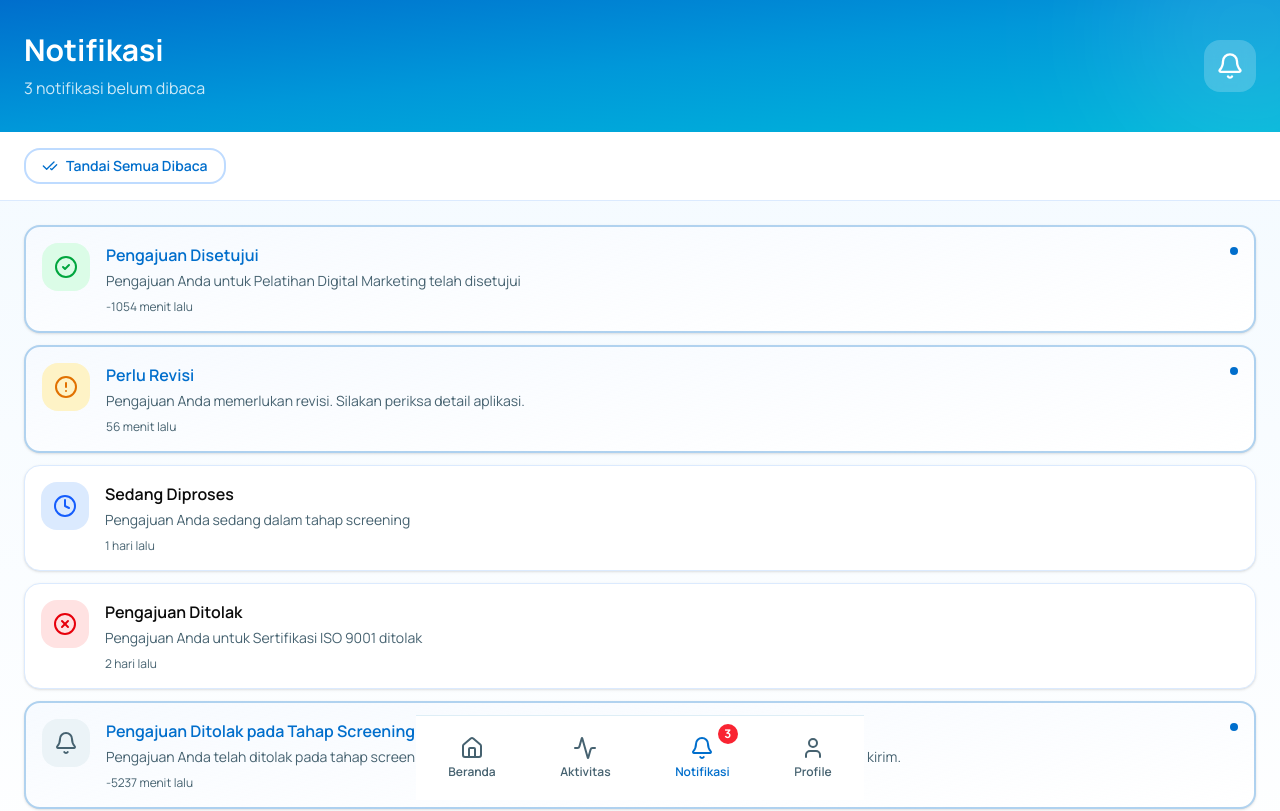
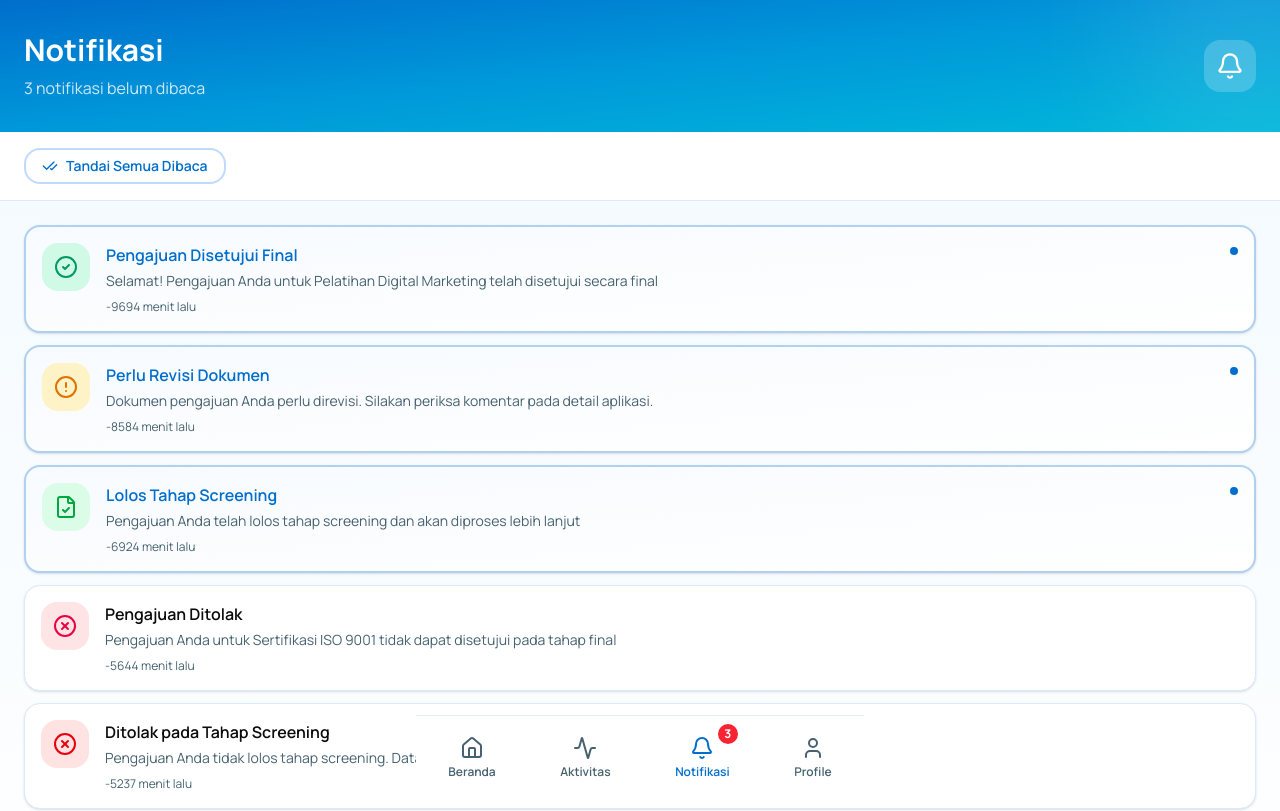
Before and after one commit to MuhammadMiftaa/UMKMGo-PWA, a React (Vite) app: page /notifications in a window 1280 px wide. Shown: the top 811 px of the page. Built offline with nearby package versions, Linux system fonts and the light colour scheme; sample sign-in values are in the browser's storage; the HTML template or start-up script is replaced by a standard one.

Commit message:
feat: Update notifications with new types and messages, add icons for better UX

```diff
--- a/src/pages/NotificationsScreen.tsx
+++ b/src/pages/NotificationsScreen.tsx
@@ -10,6 +10,8 @@
   XCircle,
   Bell,
   CheckCheck,
+  Send,
+  FileCheck,
 } from "lucide-react";
 import BottomNavigation from "../components/BottomNavigation";
 
@@ -28,51 +30,63 @@
   const [notifications, setNotifications] = useState<Notification[]>([
     {
       id: 1,
-      type: "approved",
-      title: "Pengajuan Disetujui",
+      type: "final_approved",
+      title: "Pengajuan Disetujui Final",
       message:
-        "Pengajuan Anda untuk Pelatihan Digital Marketing telah disetujui",
-      created_at: "2025-11-18 09:30:00",
+        "Selamat! Pengajuan Anda untuk Pelatihan Digital Marketing telah disetujui secara final",
+      created_at: "2025-11-24 09:30:00",
       is_read: false,
-      application_id: 1, // Add application_id
+      application_id: 1,
     },
     {
       id: 2,
-      type: "revision",
-      title: "Perlu Revisi",
+      type: "screening_revised",
+      title: "Perlu Revisi Dokumen",
       message:
-        "Pengajuan Anda memerlukan revisi. Silakan periksa detail aplikasi.",
-      created_at: "2025-11-17 15:00:00",
+        "Dokumen pengajuan Anda perlu direvisi. Silakan periksa komentar pada detail aplikasi.",
+      created_at: "2025-11-23 15:00:00",
       is_read: false,
-      application_id: 2, // Add application_id
+      application_id: 2,
     },
     {
       id: 3,
-      type: "screening",
-      title: "Sedang Diproses",
-      message: "Pengajuan Anda sedang dalam tahap screening",
-      created_at: "2025-11-16 11:20:00",
-      is_read: true,
-      application_id: 3, // Add application_id
+      type: "screening_approved",
+      title: "Lolos Tahap Screening",
+      message:
+        "Pengajuan Anda telah lolos tahap screening dan akan diproses lebih lanjut",
+      created_at: "2025-11-22 11:20:00",
+      is_read: false,
+      application_id: 3,
     },
     {
       id: 4,
-      type: "rejected",
+      type: "final_rejected",
       title: "Pengajuan Ditolak",
-      message: "Pengajuan Anda untuk Sertifikasi ISO 9001 ditolak",
-      created_at: "2025-11-15 14:00:00",
+      message:
+        "Pengajuan Anda untuk Sertifikasi ISO 9001 tidak dapat disetujui pada tahap final",
+      created_at: "2025-11-21 14:00:00",
       is_read: true,
-      application_id: 4, // Add application_id
+      application_id: 4,
     },
     {
       id: 5,
       type: "screening_rejected",
-      title: "Pengajuan Ditolak pada Tahap Screening",
+      title: "Ditolak pada Tahap Screening",
       message:
-        "Pengajuan Anda telah ditolak pada tahap screening. Karena Data tidak lengkap. Silakan periksa kembali data yang Anda kirim.",
+        "Pengajuan Anda tidak lolos tahap screening. Data tidak lengkap, silakan periksa kembali.",
       created_at: "2025-11-21 07:13:16",
-      is_read: false,
-      application_id: 30, // Add application_id
+      is_read: true,
+      application_id: 5,
+    },
+    {
+      id: 6,
+      type: "application_submitted",
+      title: "Pengajuan Berhasil Dikirim",
+      message:
+        "Pengajuan Anda telah diterima dan akan segera diproses oleh tim kami",
+      created_at: "2025-11-20 10:45:00",
+      is_read: true,
+      application_id: 6,
     },
   ]);
 
@@ -88,25 +102,35 @@
     const icons: {
       [key: string]: { icon: React.ReactNode; color: string; bg: string };
     } = {
-      approved: {
-        icon: <CheckCircle2 size={24} />,
+      application_submitted: {
+        icon: <Send size={24} />,
+        color: "text-blue-600",
+        bg: "bg-blue-100",
+      },
+      screening_approved: {
+        icon: <FileCheck size={24} />,
         color: "text-green-600",
         bg: "bg-green-100",
       },
-      revision: {
+      screening_rejected: {
+        icon: <XCircle size={24} />,
+        color: "text-red-600",
+        bg: "bg-red-100",
+      },
+      screening_revised: {
         icon: <AlertCircle size={24} />,
         color: "text-amber-600",
         bg: "bg-amber-100",
       },
-      screening: {
-        icon: <Clock size={24} />,
-        color: "text-blue-600",
-        bg: "bg-blue-100",
+      final_approved: {
+        icon: <CheckCircle2 size={24} />,
+        color: "text-emerald-600",
+        bg: "bg-emerald-100",
       },
-      rejected: {
+      final_rejected: {
         icon: <XCircle size={24} />,
-        color: "text-red-600",
-        bg: "bg-red-100",
+        color: "text-rose-600",
+        bg: "bg-rose-100",
       },
     };
     return (
```
